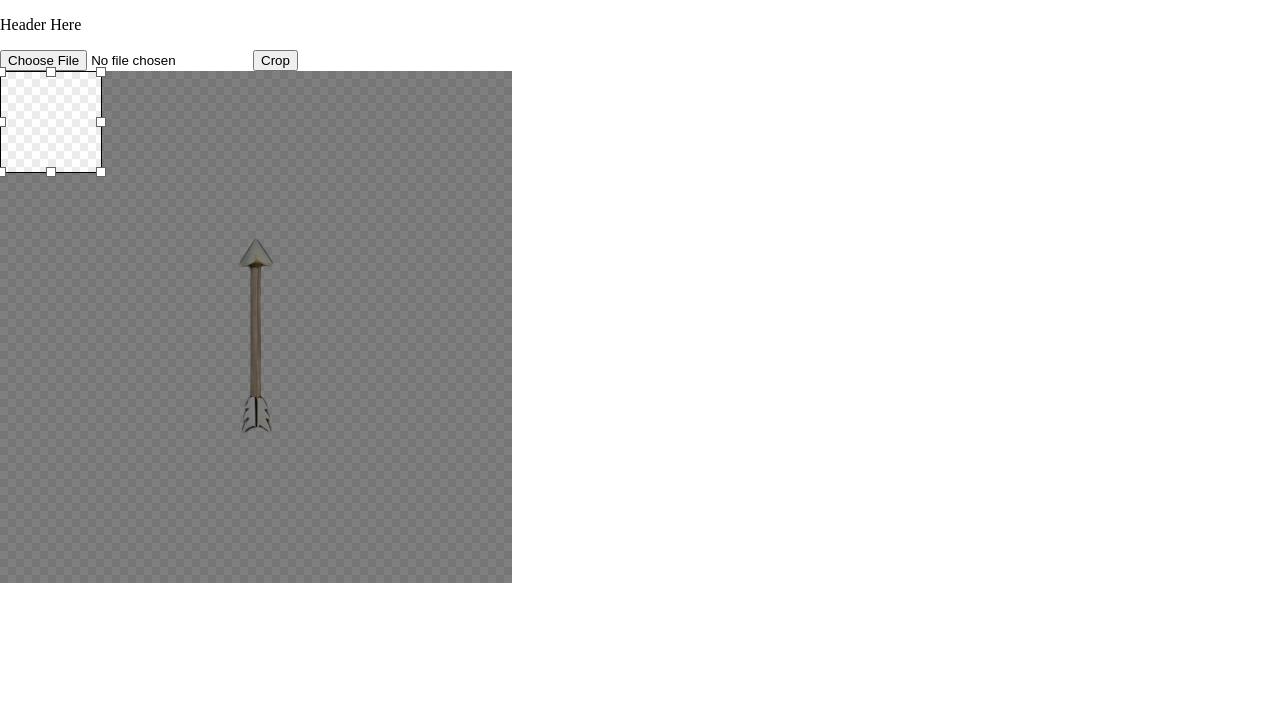
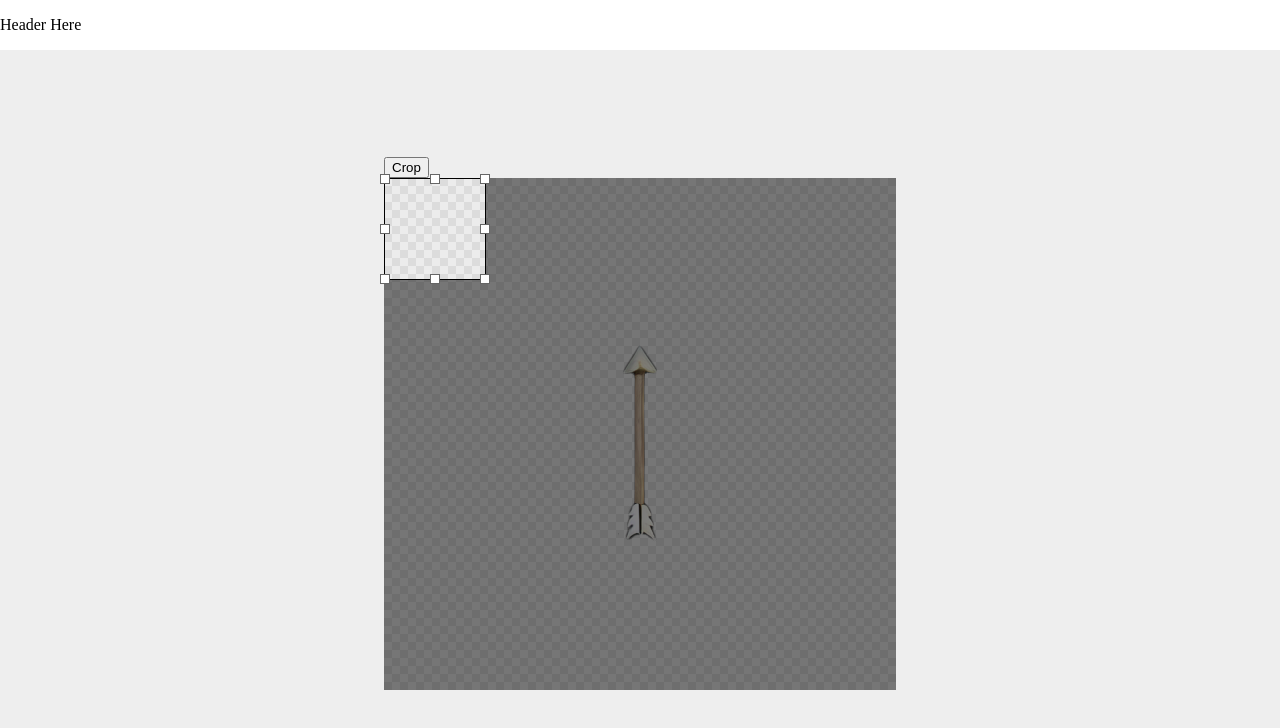
Before and after one commit to leyiang/PixTweak, a Vue app: page / in a window 1280 px wide. Shown: the top 728 px of the page. Built offline with nearby package versions, Linux system fonts and the light colour scheme.

Commit message:
update: minor tweaks

```diff
--- a/src/assets/style/components/CropStyle.css
+++ b/src/assets/style/components/CropStyle.css
@@ -23,7 +23,7 @@
     position: relative;
     display: inline-block;
 
-    color: #EEE;
+    color: #DDD;
     background-image: conic-gradient(currentColor 0 25%, transparent 0 50%, currentColor 0 75%, transparent 0);
     background-size: 16px 16px;
 }
--- a/src/assets/style/pages/HomePageStyle.css
+++ b/src/assets/style/pages/HomePageStyle.css
@@ -2,9 +2,9 @@ body {
     margin: 0;
 }
 
-
 body,
 html,
+#app,
 .app-wrap {
     height: 100%;
 }
@@ -17,4 +17,7 @@ html,
 .work-wrap {
     flex: 1;
     display: flex;
+    background: #EEE;
+    align-items: center;
+    justify-content: center;
 }
--- a/src/components/Crop.vue
+++ b/src/components/Crop.vue
@@ -63,6 +63,12 @@ function crop() {
 
     downloadCanvas( canvas, "save" );
 }
+
+document.addEventListener("keydown", e => {
+    if( e.key === "Enter" ) {
+        crop();
+    }
+});
 
 const cropInfo = reactive({
     moveStart: false,
--- a/src/pages/HomePage.vue
+++ b/src/pages/HomePage.vue
@@ -6,7 +6,6 @@
 
         <main class="work-wrap">
             <div class="working-area">
-                <input type="file" name="photo">
                 <Crop></Crop>
             </div>
 
```
